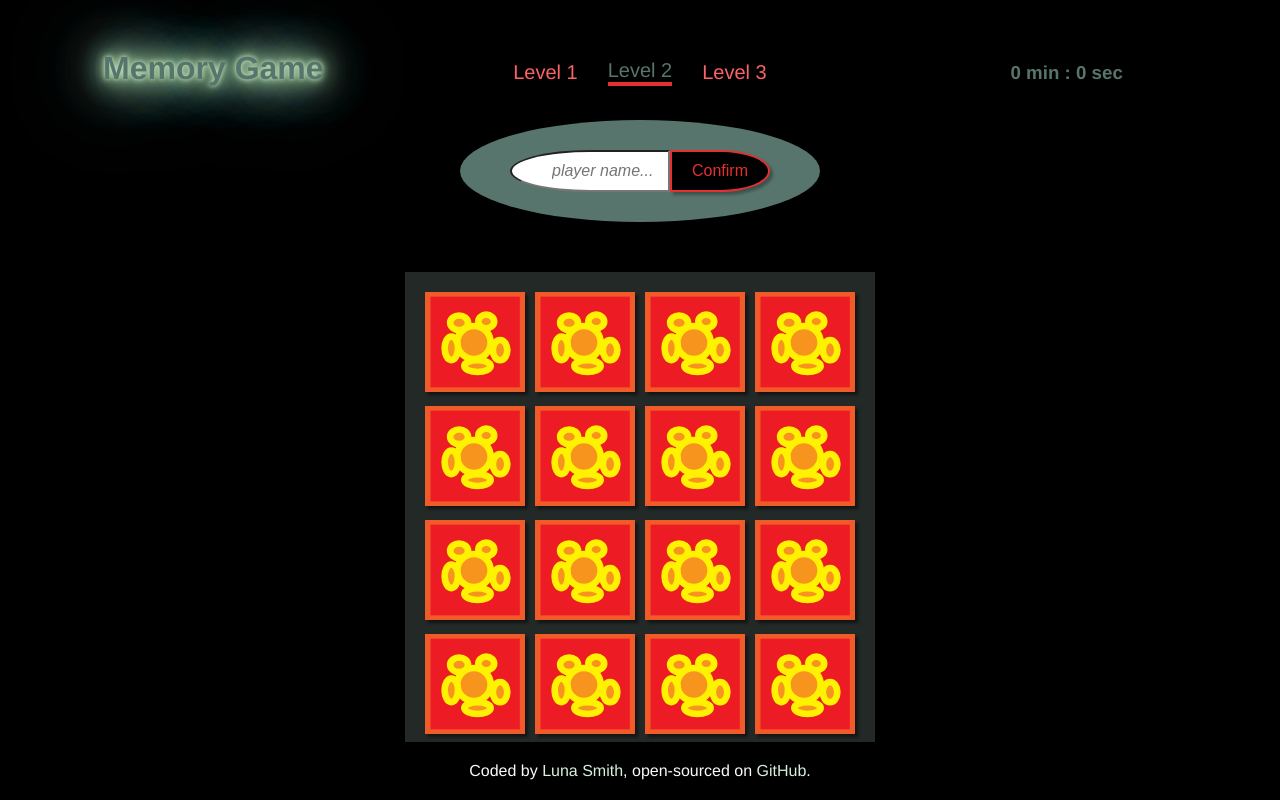
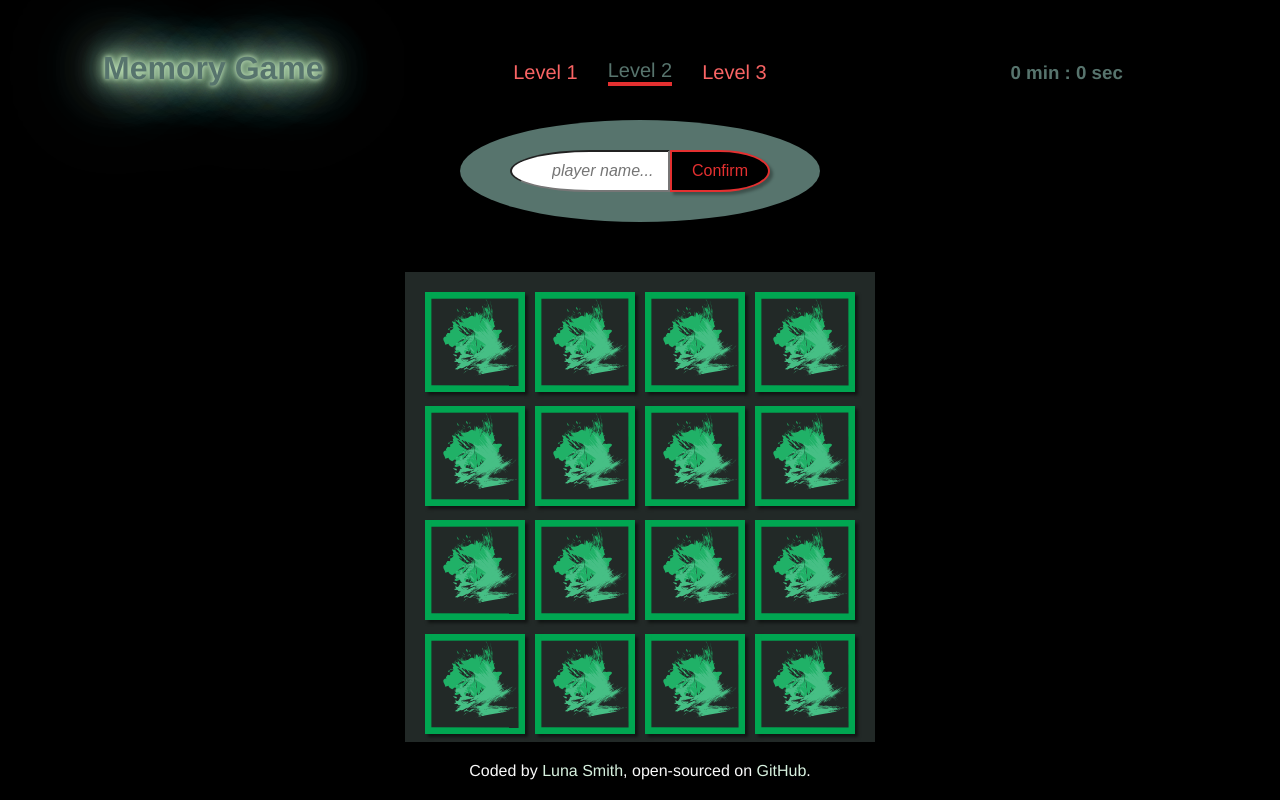
Before and after one commit to Lu-Smith/memory_game_vue, a Vue app: page / in a window 1280 px wide. Both pictures are taken after a click on the item "Level 2". Built offline with nearby package versions, Linux system fonts and the light colour scheme.

Commit message:
Created Level 2 and Level 3

```diff
--- /dev/null
+++ b/src/components/Game/GameGrid2.vue
@@ -0,0 +1,58 @@
+<template>
+  <div class="grid">
+    <div v-for="cell in cells" :key="cell.id" @click="uncoverCard(cell)">
+        <img v-if="!cell.clicked" :src="imgSrc" :alt="imgAlt" />
+        <img v-else :src="require(`../../assets/images/${cell.src}`)" :alt="cell.alt" />
+    </div>
+  </div>
+</template>
+
+<script lang="ts">
+import { defineComponent } from 'vue';
+import { PropType } from 'vue';
+import Cell from '../Types/Cell'
+
+export default defineComponent({
+    props: {
+      cells: {
+        type: Array as PropType<Cell[]>,
+        required: true,
+        default: () => []
+      }
+    },
+    data() {
+        return {
+            imgSrc: require("../../assets/images/MemoCard2.svg"),
+            imgAlt: "top of the memo card",
+        }
+    },
+    methods: {
+    uncoverCard(cell: Cell) {
+      this.$emit('uncoverCard', cell);
+    },
+  },
+})
+</script>
+
+<style>
+
+.grid {
+    display: grid;
+    grid-template-columns: repeat(4, 1fr);
+    grid-template-rows: repeat(4, 1fr);
+    gap: 10px;
+    justify-items: center;
+    align-items: center;
+    margin: 50px auto 0;
+    width: 470px;
+    height: 482px;
+    background: #222927;
+    padding: 20px;
+}
+
+.instruction {
+  color: #e43030;
+  font-style: italic;
+}
+
+</style>
--- /dev/null
+++ b/src/components/Game/GameGrid3.vue
@@ -0,0 +1,58 @@
+<template>
+  <div class="grid">
+    <div v-for="cell in cells" :key="cell.id" @click="uncoverCard(cell)">
+        <img v-if="!cell.clicked" :src="imgSrc" :alt="imgAlt" />
+        <img v-else :src="require(`../../assets/images/${cell.src}`)" :alt="cell.alt" />
+    </div>
+  </div>
+</template>
+
+<script lang="ts">
+import { defineComponent } from 'vue';
+import { PropType } from 'vue';
+import Cell from '../Types/Cell'
+
+export default defineComponent({
+    props: {
+      cells: {
+        type: Array as PropType<Cell[]>,
+        required: true,
+        default: () => []
+      }
+    },
+    data() {
+        return {
+            imgSrc: require("../../assets/images/MemoCard7.svg"),
+            imgAlt: "top of the memo card",
+        }
+    },
+    methods: {
+    uncoverCard(cell: Cell) {
+      this.$emit('uncoverCard', cell);
+    },
+  },
+})
+</script>
+
+<style>
+
+.grid {
+    display: grid;
+    grid-template-columns: repeat(4, 1fr);
+    grid-template-rows: repeat(4, 1fr);
+    gap: 10px;
+    justify-items: center;
+    align-items: center;
+    margin: 50px auto 0;
+    width: 470px;
+    height: 482px;
+    background: #222927;
+    padding: 20px;
+}
+
+.instruction {
+  color: #e43030;
+  font-style: italic;
+}
+
+</style>
--- a/src/components/Game/MainGame.vue
+++ b/src/components/Game/MainGame.vue
@@ -15,7 +15,9 @@
     <button v-if="play && !gameOver" @click='playGame'>Restart</button>
     <button v-if="gameOver" @click='playGame'>Play Again</button>
   </div>
-  <GameGrid :cells="cells" @uncoverCard="uncoverCard"/>
+  <GameGrid1 v-if="level === 'Level 1' ? 'active-level' : ''" :cells="cells" @uncoverCard="uncoverCard"/>
+  <GameGrid2 v-if="level === 'Level 2' ? 'active-level' : ''" :cells="cells" @uncoverCard="uncoverCard"/>
+  <GameGrid3 v-if="level === 'Level 3' ? 'active-level' : ''" :cells="cells" @uncoverCard="uncoverCard"/>
   <div class="titleTimer">
     <MainTitle />
     <MainHeader @handleLevels="handleLevels" :level="level"/>
@@ -24,7 +26,9 @@
 </template>
 
 <script lang="ts">
-import GameGrid from './GameGrid.vue'
+import GameGrid1 from './GameGrid1.vue'
+import GameGrid2 from './GameGrid2.vue'
+import GameGrid3 from './GameGrid3.vue'
 import cards1 from '../../assets/cards.js'
 
 //types
@@ -41,7 +45,7 @@ interface LevelComponent extends MainGameComponent {
 
 export default {
   components: {
-    GameGrid, GameTimer, MainTitle, MainHeader
+    GameGrid1, GameGrid2, GameGrid3, GameTimer, MainTitle, MainHeader
   },
   data()  {
     return {
@@ -63,7 +67,6 @@ export default {
     },
     handleLevels(this: LevelComponent, item: string) {
       this.level = item
-      console.log(item)
     },
 
     playGame(this: PlayGame){
```
Also changed, not shown: src/components/Game/GameGrid1.vue (renamed from src/components/Game/GameGrid.vue).
